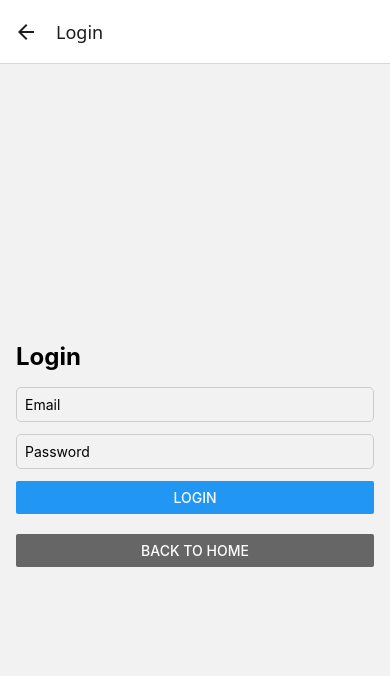
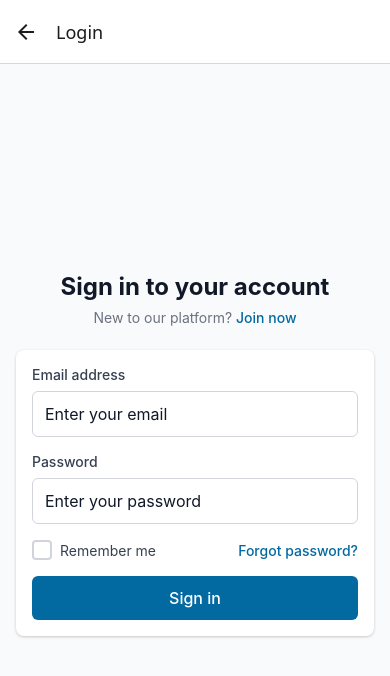
Before and after one commit to Aaron-Thomas-Blessen/Networkk_App, a React Native app: screen /Login in a window 390 px wide. Shown: the top 676 px of the page. Built offline with nearby package versions, Linux system fonts and the light colour scheme.

Commit message:
user login signup

```diff
--- a/src/screens/LoginScreen.js
+++ b/src/screens/LoginScreen.js
@@ -1,72 +1,229 @@
 import React, { useState } from 'react';
-import { loginUser } from '../services/authServices';
+import {
+   View,
+   Text,
+   TextInput,
+   TouchableOpacity,
+   StyleSheet,
+   Alert,
+   KeyboardAvoidingView,
+   Platform,
+   ScrollView
+} from 'react-native';
+import { loginUser, signupUser } from '../services/authServices';
 import { useNavigation } from '@react-navigation/native';
-import { View, Text, TextInput, Button, StyleSheet, Alert } from 'react-native';
 
 const LoginScreen = () => {
-   const [email, setEmail] = useState('');
-   const [password, setPassword] = useState('');
+   const [isLogin, setIsLogin] = useState(true);
+   const [formData, setFormData] = useState({
+      email: '',
+      password: '',
+      rememberMe: false
+   });
 
    const navigation = useNavigation();
 
-   const handleLogin = async () => {
+   const handleChange = (name, value) => {
+      setFormData(prev => ({
+         ...prev,
+         [name]: value
+      }));
+   };
+
+   const handleSubmit = async () => {
       try {
-         const data = await loginUser(email, password);
-         Alert.alert('Login Successful', `Welcome ${data.fname}`);
+         const data = isLogin
+            ? await loginUser(formData.email, formData.password)
+            : await signupUser(formData.email, formData.password);
+
+         Alert.alert(
+            'Success',
+            isLogin
+               ? `Welcome${data.fname ? ` ${data.fname}` : ''}!`
+               : 'Account created successfully!',
+            [{
+               text: 'OK',
+               onPress: () => {
+                  // For both login and signup, navigate to Home
                   navigation.navigate('Home');
+               }
+            }]
+         );
       } catch (error) {
-         Alert.alert('Login Failed', 'Please check your credentials.');
+         Alert.alert(
+            isLogin ? 'Login Failed' : 'Signup Failed',
+            error.response?.data?.message ||
+               (isLogin ? 'Please check your credentials.' : 'Could not create account.'),
+            [{ text: 'OK' }]
+         );
       }
    };
 
    return (
-      <View style={styles.container}>
-         <Text style={styles.title}>Login</Text>
+      <KeyboardAvoidingView
+         behavior={Platform.OS === 'ios' ? 'padding' : 'height'}
+         style={styles.container}
+      >
+         <ScrollView contentContainerStyle={styles.scrollContainer}>
+            <Text style={styles.title}>
+               {isLogin ? "Sign in to your account" : "Create your account"}
+            </Text>
+
+            <Text style={styles.subtitle}>
+               {isLogin ? "New to our platform? " : "Already have an account? "}
+               <Text
+                  style={styles.linkText}
+                  onPress={() => setIsLogin(!isLogin)}
+               >
+                  {isLogin ? "Join now" : "Sign in"}
+               </Text>
+            </Text>
+
+            <View style={styles.formContainer}>
+               <View style={styles.inputGroup}>
+                  <Text style={styles.label}>Email address</Text>
                   <TextInput
                      style={styles.input}
-            placeholder="Email"
-            value={email}
-            onChangeText={setEmail}
+                     placeholder="Enter your email"
+                     value={formData.email}
+                     onChangeText={(text) => handleChange('email', text)}
                      keyboardType="email-address"
+                     autoCapitalize="none"
                   />
+               </View>
+
+               <View style={styles.inputGroup}>
+                  <Text style={styles.label}>Password</Text>
                   <TextInput
                      style={styles.input}
-            placeholder="Password"
-            value={password}
-            onChangeText={setPassword}
+                     placeholder="Enter your password"
+                     value={formData.password}
+                     onChangeText={(text) => handleChange('password', text)}
                      secureTextEntry
                   />
-         <Button title="Login" onPress={handleLogin} />
-         <View style={styles.buttonSpacing} />
-         <Button
-            title="Back to Home"
-            onPress={() => navigation.goBack()}
-            color="#666"
-         />
                </View>
+
+               {isLogin && (
+                  <View style={styles.rememberContainer}>
+                     <TouchableOpacity
+                        style={styles.checkboxContainer}
+                        onPress={() => handleChange('rememberMe', !formData.rememberMe)}
+                     >
+                        <View style={[styles.checkbox, formData.rememberMe && styles.checkboxChecked]} />
+                        <Text style={styles.checkboxLabel}>Remember me</Text>
+                     </TouchableOpacity>
+
+                     <TouchableOpacity onPress={() => navigation.navigate('ForgotPassword')}>
+                        <Text style={styles.linkText}>Forgot password?</Text>
+                     </TouchableOpacity>
+                  </View>
+               )}
+
+               <TouchableOpacity
+                  style={styles.submitButton}
+                  onPress={handleSubmit}
+               >
+                  <Text style={styles.submitButtonText}>
+                     {isLogin ? "Sign in" : "Create Account"}
+                  </Text>
+               </TouchableOpacity>
+            </View>
+         </ScrollView>
+      </KeyboardAvoidingView>
    );
 };
 
 const styles = StyleSheet.create({
    container: {
       flex: 1,
+      backgroundColor: '#f9fafb'
+   },
+   scrollContainer: {
+      flexGrow: 1,
       justifyContent: 'center',
-      padding: 16,
+      padding: 16
    },
    title: {
       fontSize: 24,
       fontWeight: 'bold',
-      marginBottom: 16,
+      textAlign: 'center',
+      color: '#111827',
+      marginBottom: 8
+   },
+   subtitle: {
+      fontSize: 14,
+      textAlign: 'center',
+      color: '#6b7280',
+      marginBottom: 24
+   },
+   formContainer: {
+      backgroundColor: 'white',
+      padding: 16,
+      borderRadius: 8,
+      shadowColor: '#000',
+      shadowOffset: { width: 0, height: 1 },
+      shadowOpacity: 0.2,
+      shadowRadius: 3,
+      elevation: 2
+   },
+   inputGroup: {
+      marginBottom: 16
+   },
+   label: {
+      fontSize: 14,
+      fontWeight: '500',
+      color: '#374151',
+      marginBottom: 8
    },
    input: {
       borderWidth: 1,
-      borderColor: '#ccc',
-      padding: 8,
-      marginBottom: 12,
-      borderRadius: 5,
+      borderColor: '#d1d5db',
+      borderRadius: 6,
+      padding: 12,
+      fontSize: 16,
+      color: '#111827',
+      backgroundColor: 'white'
    },
-   buttonSpacing: {
-      height: 20
+   rememberContainer: {
+      flexDirection: 'row',
+      justifyContent: 'space-between',
+      alignItems: 'center',
+      marginBottom: 16
+   },
+   checkboxContainer: {
+      flexDirection: 'row',
+      alignItems: 'center'
+   },
+   checkbox: {
+      width: 20,
+      height: 20,
+      borderWidth: 2,
+      borderColor: '#d1d5db',
+      borderRadius: 4,
+      marginRight: 8
+   },
+   checkboxChecked: {
+      backgroundColor: '#0369a1',
+      borderColor: '#0369a1'
+   },
+   checkboxLabel: {
+      fontSize: 14,
+      color: '#374151'
+   },
+   linkText: {
+      color: '#0369a1',
+      fontWeight: '500'
+   },
+   submitButton: {
+      backgroundColor: '#0369a1',
+      padding: 12,
+      borderRadius: 6,
+      alignItems: 'center'
+   },
+   submitButtonText: {
+      color: 'white',
+      fontSize: 16,
+      fontWeight: '500'
    }
 });
 
--- a/src/services/authServices.js
+++ b/src/services/authServices.js
@@ -21,3 +21,15 @@ export const loginUser = async (email, password) => {
        throw error;
     }
  };
+
+export const signupUser = async (email, password) => {
+    try {
+        const response = await axiosInstance.post('/users/signup', { email, password });
+        const { token } = response.data;
+        await AsyncStorage.setItem('authToken', token); // Save token
+        return response.data;
+    } catch (error) {
+        console.error('Signup Error:', error.message);
+        throw error;
+    }
+};
```
Lines whose indentation alone changed are shown as unchanged.
